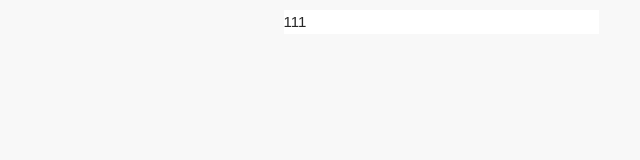
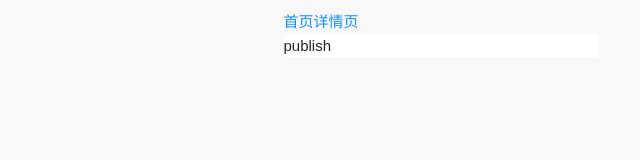
Before and after one commit to SHST-SDUST/SHST-News, a React (Create React App) app: page /#/publish in a window 1280 px wide. Before the commit this address led to /. Shown: the top 160 px of the page, without its empty margins (199-839 px from the left). Built offline with nearby package versions, Linux system fonts and the light colour scheme.

Commit message:
修正路由信息

```diff
--- a/src/App.tsx
+++ b/src/App.tsx
@@ -1,6 +1,6 @@
 import { FC } from "react";
-import News from "src/views/news";
-import { BrowserRouter, Routes, Route } from "react-router-dom";
+import NewsRouter from "src/views/news";
+import { HashRouter, Routes, Route } from "react-router-dom";
 import "src/App.css";
 import "src/vector/styles/asse.scss";
 import "src/vector/styles/asse-style.scss";
@@ -9,11 +9,11 @@ import { Row, Col } from "antd";
 const App: FC = () => (
     <Row justify="center">
         <Col xs={24} sm={14} md={10} lg={8} xl={6}>
-            <BrowserRouter>
+            <HashRouter>
                 <Routes>
-                    <Route path="/" element={<News />}></Route>
+                    <Route path="/*" element={<NewsRouter />}></Route>
                 </Routes>
-            </BrowserRouter>
+            </HashRouter>
         </Col>
     </Row>
 );
--- a/src/views/news/index.tsx
+++ b/src/views/news/index.tsx
@@ -1,7 +1,16 @@
-const NewsIndex = (): JSX.Element => (
-    <div className="a-background-white">
-        <div>111</div>
-    </div>
+import News from "./news";
+import Publish from "./publish";
+import { Routes, Route, Link } from "react-router-dom";
+
+const NewsRouter = (): JSX.Element => (
+    <>
+        <Link to="/">首页</Link>
+        <Link to="/publish">详情页</Link>
+        <Routes>
+            <Route path="/" element={<News />}></Route>
+            <Route path="/publish" element={<Publish />}></Route>
+        </Routes>
+    </>
 );
 
-export default NewsIndex;
+export default NewsRouter;
--- /dev/null
+++ b/src/views/news/news/index.tsx
@@ -0,0 +1,7 @@
+const NewsIndex = (): JSX.Element => (
+    <div className="a-background-white">
+        <div>list</div>
+    </div>
+);
+
+export default NewsIndex;
--- /dev/null
+++ b/src/views/news/publish/index.tsx
@@ -0,0 +1,7 @@
+const NewsIndex = (): JSX.Element => (
+    <div className="a-background-white">
+        <div>publish</div>
+    </div>
+);
+
+export default NewsIndex;
```
Also changed, not shown: src/views/news/news/index.module.scss (added), src/views/news/publish/index.module.scss (added).
